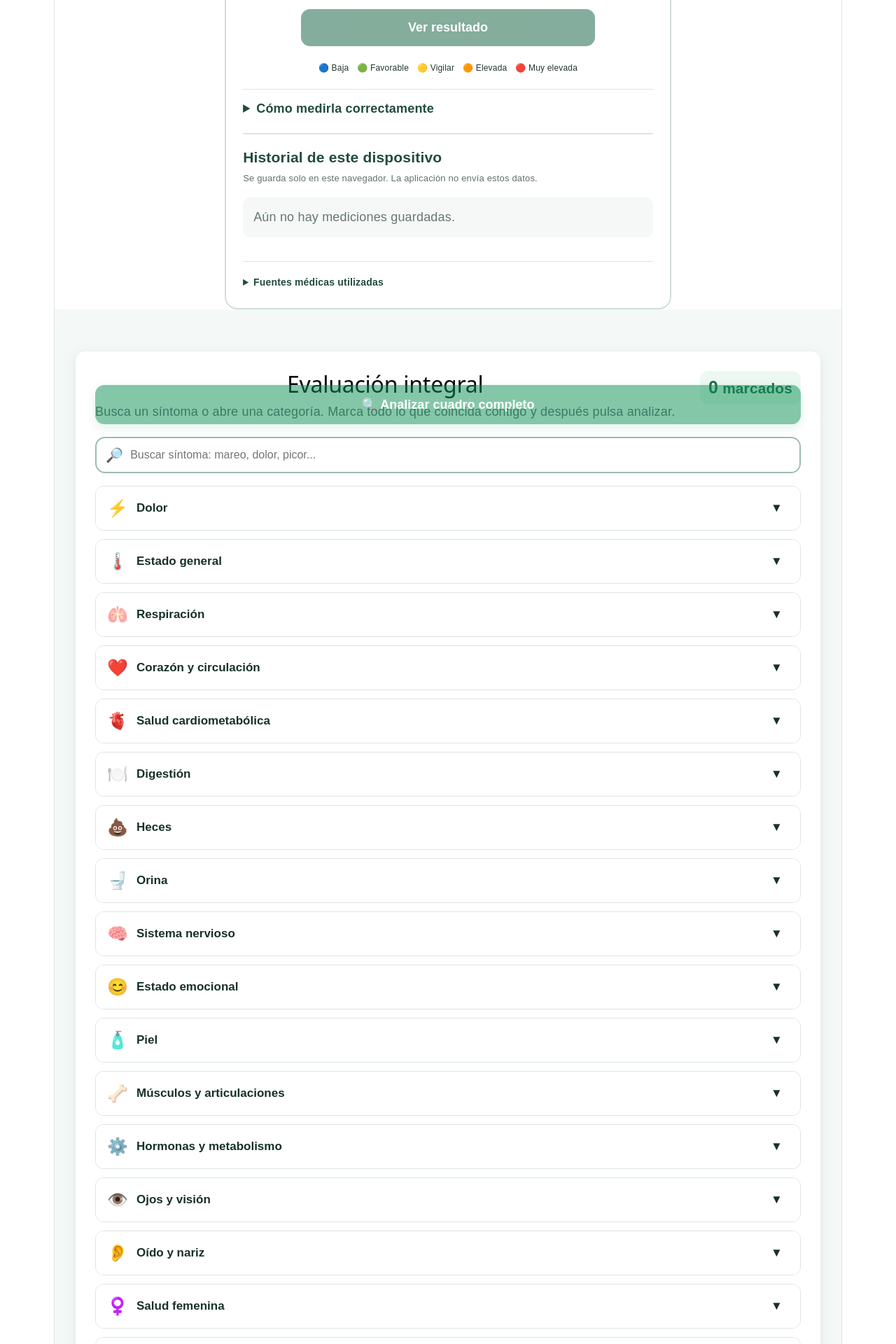
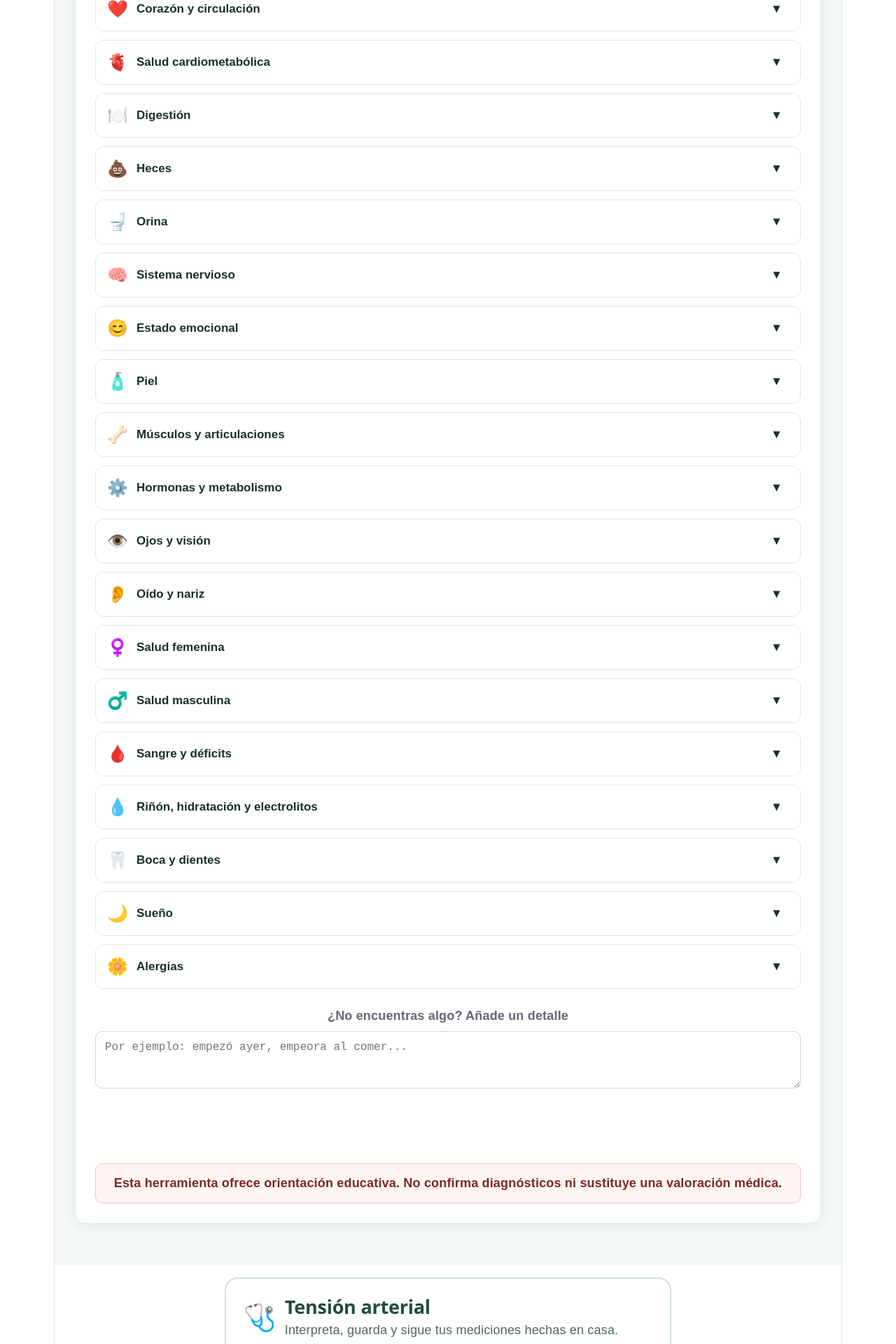
Before and after one commit to fitoterapiamarc-byte/naturak-health-app, a React (Vite) app: page / in a window 1280 px wide. Shown: the part 880-2800 px from the top of the page at 70% size. Built offline with nearby package versions, Linux system fonts and the light colour scheme.

Commit message:
Priorizar entrada de sintomas

```diff
--- a/src/App.tsx
+++ b/src/App.tsx
@@ -70,11 +70,12 @@ function App() {
       </section>
 
       <PerfilSalud />
-      <ModuloTensionArterial />
 
       <main style={{ padding: "30px", fontFamily: "Arial, sans-serif", background: "#f4f8f7", minHeight: "100vh" }}>
         <EvaluacionIntegral key={sesionEvaluacion} />
       </main>
+
+      <ModuloTensionArterial />
     </>
   );
 }
```
